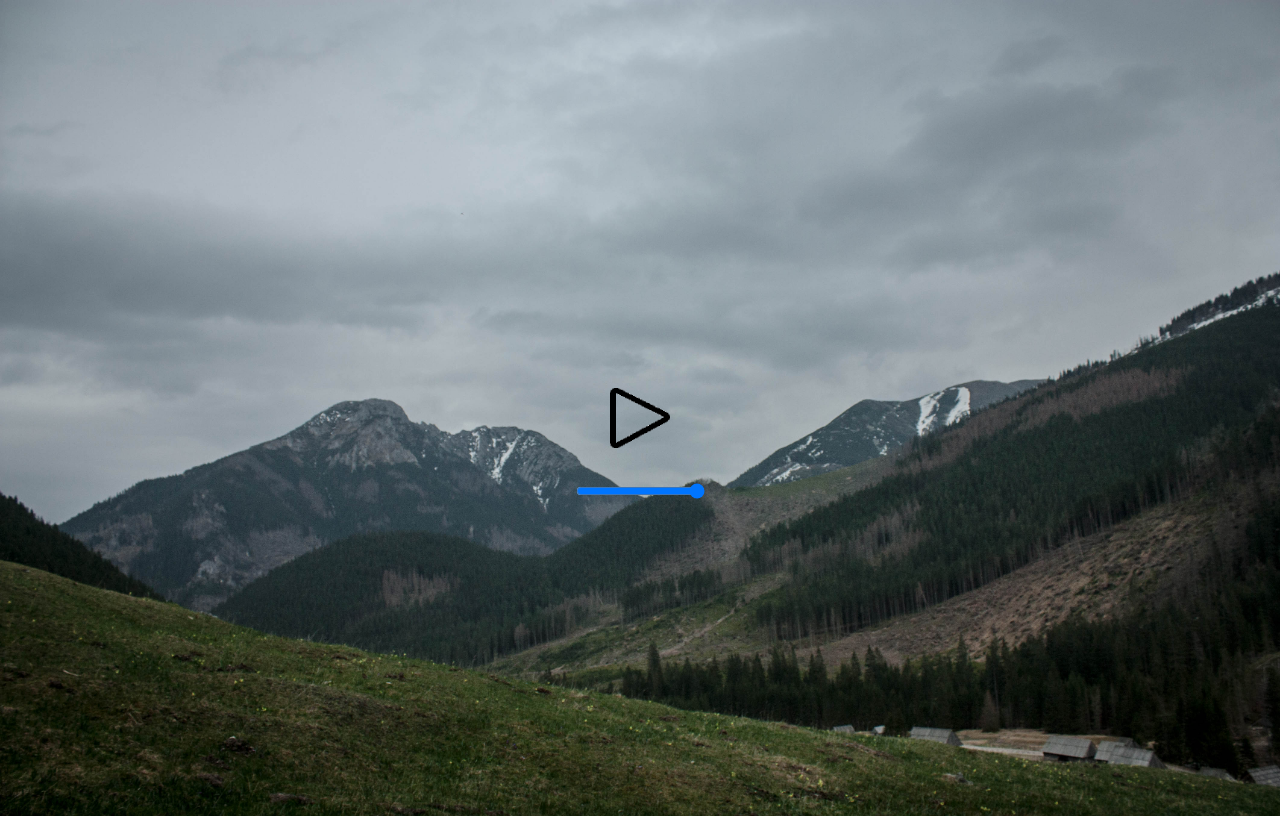
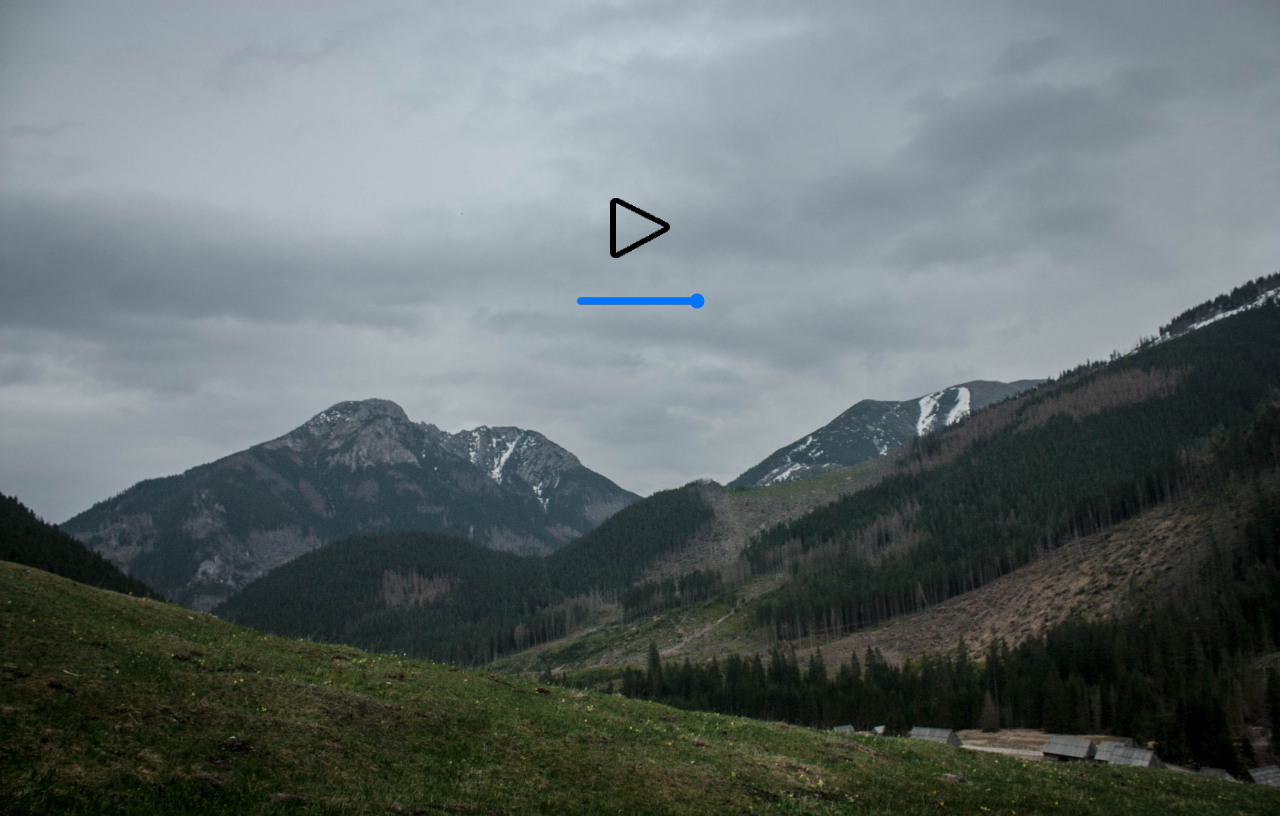
Before and after one commit to PawelJozwiak1986/Ambient-Sound-Site, a website: page index.html in a window 1280 px wide. Drawn offline with Linux system fonts and the light colour scheme.

Commit message:
vilume slider works & player block styling

```diff
--- a/sass/desktop.scss
+++ b/sass/desktop.scss
@@ -8,12 +8,12 @@ body{
   width: 100%;
   display: flex;
   justify-content: center;
-  align-items: center
-
+  align-items: flex-start;
 }
 .player__block{
   height: 200px;
   width: 140px;
+  margin-top: 110px;
   display: flex;
   flex-wrap: wrap;
   justify-content: center;
```
Also changed, not shown: css/desktop.css.
